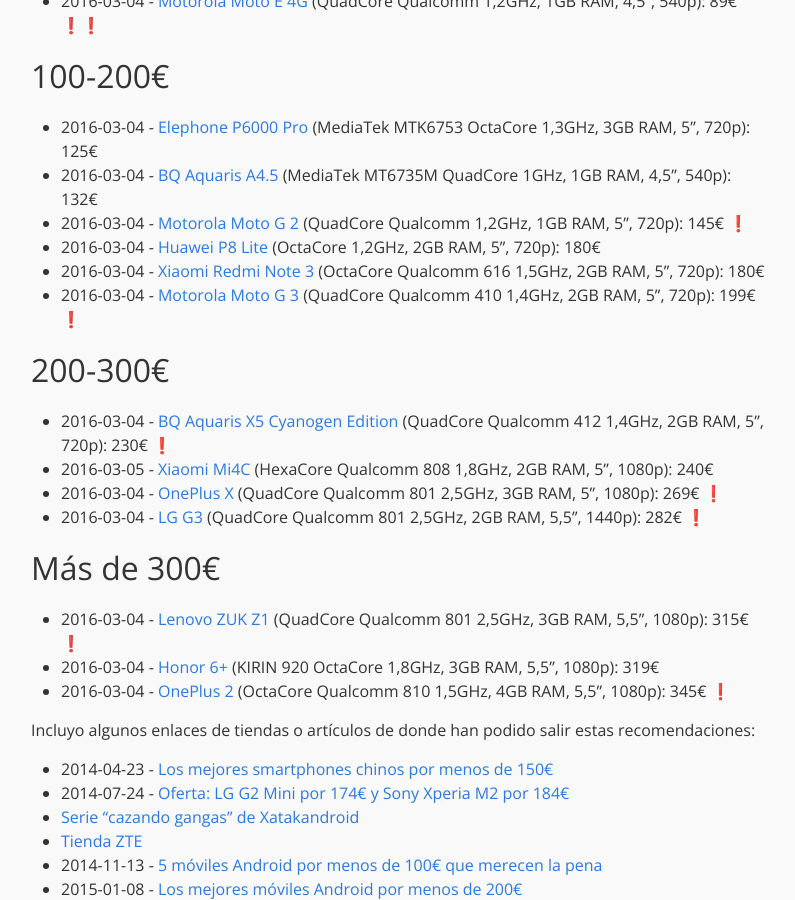
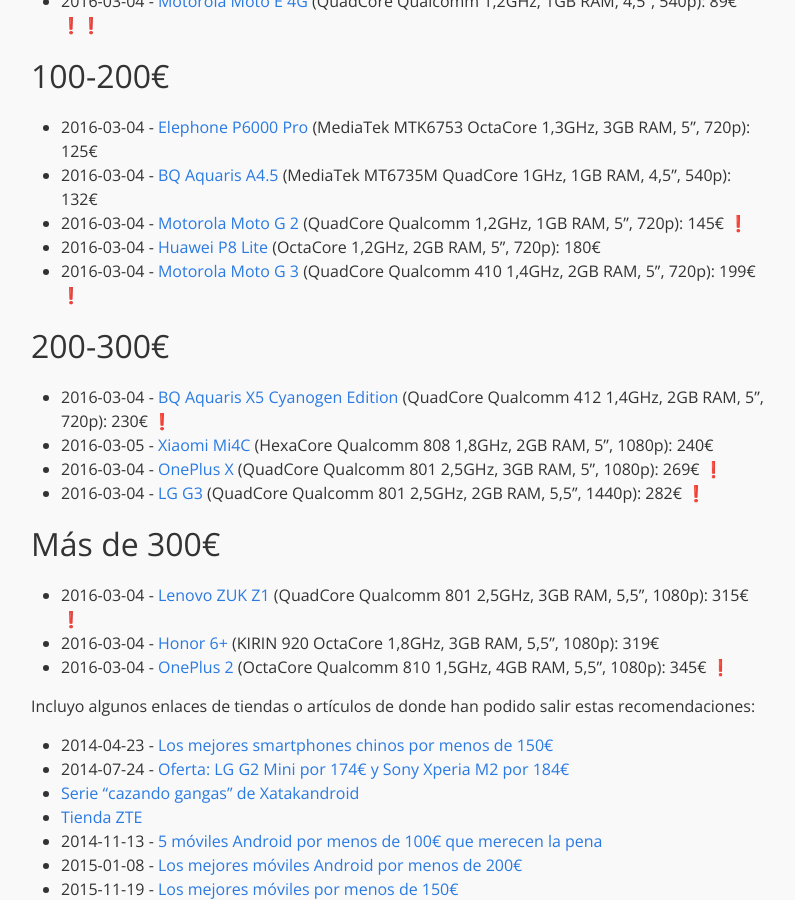
Before and after one commit to eduardofilo/eduardofilo.jekyll, a Jekyll site: the page built from _posts/2015-01-09-moviles.md, in a window 1280 px wide and 900 px high, scrolled down 792 px. Shown: the whole window, without its empty margins (239-1034 px from the left). Built offline with Jekyll 4.4.1, drawn with Linux system fonts in a browser that asks for light colours; emoji names are drawn with the system emoji font.

Commit message:
Quito el Redmi Note 3 de la lista de móviles.

```diff
--- a/_posts/2015-01-09-moviles.md
+++ b/_posts/2015-01-09-moviles.md
@@ -20,7 +20,6 @@
 * 2016-03-04 - [BQ Aquaris A4.5](http://www.amazon.es/dp/B015KDORSM) (MediaTek MT6735M QuadCore 1GHz, 1GB RAM, 4,5”, 540p): 132€
 * 2016-03-04 - [Motorola Moto G 2](http://www.amazon.es/dp/B00UL1CNFS) (QuadCore Qualcomm 1,2GHz, 1GB RAM, 5”, 720p): 145€ :exclamation:
 * 2016-03-04 - [Huawei P8 Lite](http://www.amazon.es/dp/B00W1KSK86) (OctaCore 1,2GHz, 2GB RAM, 5”, 720p): 180€
-* 2016-03-04 - [Xiaomi Redmi Note 3](http://www.geekvida.es/xiaomi-redmi-3-2gb-16gb-gris-p114910.html) (OctaCore Qualcomm 616 1,5GHz, 2GB RAM, 5”, 720p): 180€
 * 2016-03-04 - [Motorola Moto G 3](http://www.amazon.es/dp/B013P2K9NC/) (QuadCore Qualcomm 410 1,4GHz, 2GB RAM, 5”, 720p): 199€ :exclamation:
 
 ## 200-300€
```
